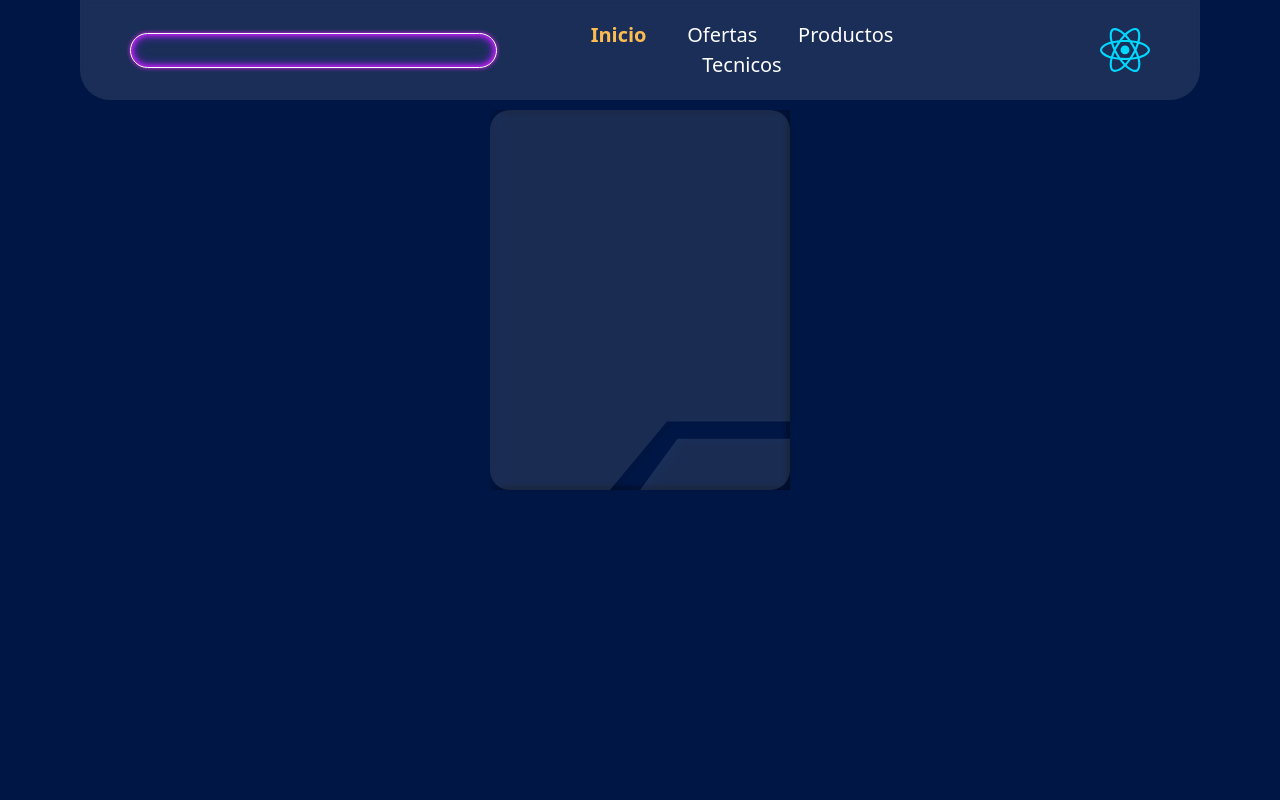
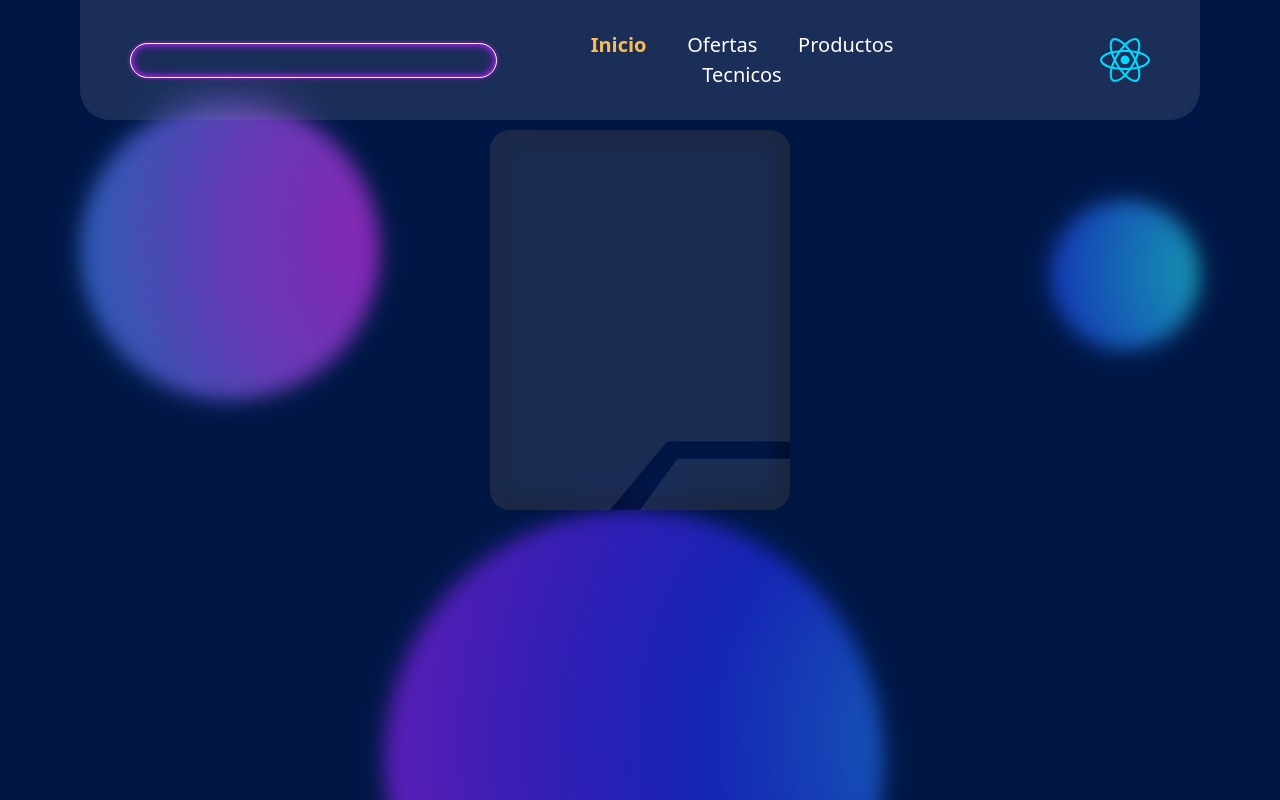
Before and after one commit to RedGas722/RedGas, a React (Vite) app: page / in a window 1280 px wide. Built offline with nearby package versions, Linux system fonts and the light colour scheme.

Commit message:
Add Circles component and enhance styling for Header and Cards; update CSS variables

```diff
--- a/src/App.jsx
+++ b/src/App.jsx
@@ -1,11 +1,13 @@
 import Header from "./Layouts/Header/Header"
 import './index.css'
 import Cards from "./UI/Cards/Cards"
+import Circles from "./UI/ColorCircles/Circles"
 export function App() {
 	return (
 		<>
 			<Header />
 			<Cards />
+			<Circles />
 		</>
 	)
 }
--- a/src/Layouts/Header/Header.css
+++ b/src/Layouts/Header/Header.css
@@ -1,5 +1,5 @@
 #Header{
     display: grid;
     grid-template-columns: 2fr 2fr 1fr;
-    padding: 0 50px;
+    padding: 30px 50px;
 }
--- a/src/Layouts/Header/Header.jsx
+++ b/src/Layouts/Header/Header.jsx
@@ -4,7 +4,7 @@ import ProfilePhoto from "../../UI/Header/ProfilePhoto/ProfilePhoto";
 import './Header.css'
 export const Header = () => {
     return (
-        <div id="Header" className="items-center w-[100%] h-[100px] bg-glass-total rounded-b-[30px]">
+        <div id="Header" className="items-center w-[100%] h-fit bg-glass-total rounded-b-[30px]">
             <SearchBarr />
             <Navs />
             <ProfilePhoto />
--- a/src/UI/Cards/Cards.jsx
+++ b/src/UI/Cards/Cards.jsx
@@ -2,8 +2,8 @@ import './Cards.css'
 
 export const Cards = () => {
     return (
-        <section id='CardSect' className="h-fit flex items-center justify-center w-[100%]">
-            <div className='cards_shadow bg-glass-1'>
+        <section id='CardSect' className="h-fit flex items-center justify-center w-[100%] ">
+            <div className='cards_shadow bg-glass-1 rounded-[20px]'>
                 <div className="clip-path-triangle w-[300px] h-[380px] bg-glass rounded-[20px]"></div>
                 <div className="clip-path-triangle-inverse rounded-t-[20px] rounded-br-[20px] w-[150px] h-[160px] bg-glass absolute right-0 bottom-0"></div>
             </div>
--- a/src/UI/ColorCircles/Circles.css
+++ b/src/UI/ColorCircles/Circles.css
@@ -1,17 +1,39 @@
-:root{
-    /* --Circle #1 - big size*/
-    --color-1_circle-1:#2396F3 ;
-    --color-2_circle-1:#2161F2 ;
-    --color-3_circle-1:#212CF2 ;
-    --color-4_circle-1:#4921F2 ;
-    --color-5_circle-1:#7D21F2 ;
-    --color-6_circle-1:#B221F2 ;
-    /* --Circle #2 - medium size*/
-    --color-1_circle-2:#E621F2 ;
-    --color-2_circle-2:#9E4CF2 ;
-    --color-3_circle-2:#2196F3 ;
-    /* --Circle #3 - litle size*/
-    --color-1_circle-3:#21F2E7 ;
-    --color-2_circle-3:#2196F3 ;
-    --color-3_circle-3:#212CF2 ;
+#circle-1 {
+    background: radial-gradient(at left top, var(--color-1_circle-1),
+            var(--color-2_circle-1), var(--color-3_circle-1),
+            var(--color-4_circle-1), var(--color-5_circle-1), var(--color-6_circle-1));
+    border-radius: 50%;
+    filter: blur(10px);
+    z-index: -10;
+    left: 30%;
+    animation: circle-1 15s linear 0s infinite normal none;
 }
+#circle-2 {
+    background: radial-gradient(at left top, var(--color-1_circle-2),
+            var(--color-2_circle-2), var(--color-3_circle-2));
+    border-radius: 50%;
+    filter: blur(10px);
+    z-index: -10;
+    top: 100px;
+    animation: circle-1 15s linear 0s infinite normal none;
+}
+#circle-3 {
+    background: radial-gradient(at left top, var(--color-1_circle-3),
+            var(--color-2_circle-3), var(--color-3_circle-3));
+    border-radius: 50%;
+    filter: blur(10px);
+    z-index: -10;
+    right: 80px;
+    top: 200px;
+    animation: circle-1 15s linear 0s infinite normal none;
+}
+
+@keyframes circle-1 {
+    0% {
+        transform: rotate(0);
+    }
+
+    100% {
+        transform: rotate(360deg);
+    }
+}
--- a/src/UI/ColorCircles/Circles.jsx
+++ b/src/UI/ColorCircles/Circles.jsx
@@ -0,0 +1,12 @@
+import './Circles.css'
+
+export const Circles = () => {
+    return (
+        <>
+            <div id="circle-1" className='w-[500px] h-[500px] fixed'></div>
+            <div id="circle-2" className='w-[300px] h-[300px] fixed'></div>
+            <div id="circle-3" className='w-[150px] h-[150px] fixed'></div>
+        </>
+    )
+}
+export default Circles
--- a/src/index.css
+++ b/src/index.css
@@ -8,23 +8,23 @@
 
 :root {
   --glass-bacground: rgba(255, 255, 255, 0.1);
-  --glass-bacground-blur: blur(4px);
+  --glass-bacground-blur: blur(15px);
   /* -----------------Circles color-Beggin */
   /* --Circle #1 - big size*/
-  --color-1_circle-1: #2396F3;
-  --color-2_circle-1: #2161F2;
-  --color-3_circle-1: #212CF2;
-  --color-4_circle-1: #4921F2;
-  --color-5_circle-1: #7D21F2;
-  --color-6_circle-1: #B221F2;
+  --color-1_circle-1: #2395f3a4;
+  --color-2_circle-1: #2161F2a4;
+  --color-3_circle-1: #212CF2a4;
+  --color-4_circle-1: #4921F2a4;
+  --color-5_circle-1: #7D21F2a4;
+  --color-6_circle-1: #B221F2a4;
   /* --Circle #2 - medium size*/
-  --color-1_circle-2: #E621F2;
-  --color-2_circle-2: #9E4CF2;
-  --color-3_circle-2: #2196F3;
+  --color-1_circle-2: #E621F2a4;
+  --color-2_circle-2: #9E4CF2a4;
+  --color-3_circle-2: #2196F3a4;
   /* --Circle #3 - litle size*/
-  --color-1_circle-3: #21F2E7;
-  --color-2_circle-3: #2196F3;
-  --color-3_circle-3: #212CF2;
+  --color-1_circle-3: #21F2E7a4;
+  --color-2_circle-3: #2196F3a4;
+  --color-3_circle-3: #212CF2a4;
   /* Circles color-end----------------- Body-color-beggin */
   --Bacground-body:#001746;
   /* Body-color-end----------------- Font-Nav*/
```
